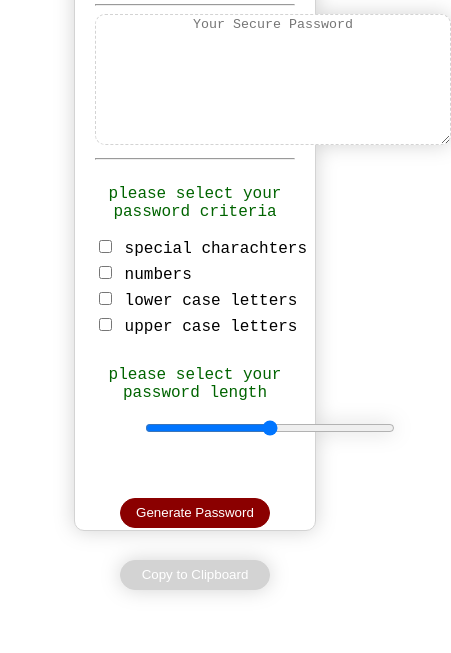
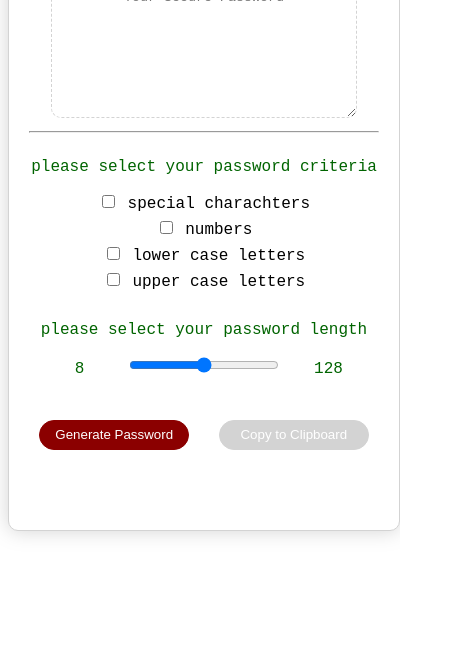
Before and after one commit to StephonAutery/2020-javascript-password-generator, a plain HTML site: page index.html in a window 390 px wide. Shown: the part 191-844 px from the top of the page, 451 px wide, since content can reach past the window. Drawn offline with Linux system fonts and the light colour scheme.

Commit message:
cleaning up code.

```diff
--- a/index.html
+++ b/index.html
@@ -1,11 +1,12 @@
 <!DOCTYPE html>
 <html lang="en">
+
 <head>
   <meta charset="UTF-8" />
   <meta name="viewport" content="width=device-width, initial-scale=1.0" />
   <meta http-equiv="X-UA-Compatible" content="ie=edge" />
   <!-- reset all css settings before we get started -->
-        <link  rel="stylesheet" href="css/reset.css">
+  <link rel="stylesheet" href="css/reset.css">
   <!-- local, custom css -->
   <link rel="stylesheet" type="text/css" href="styles.css">
   <!-- link to site favicon -->
@@ -19,53 +20,27 @@
     <h1>Password Generator</h1>
   </header>
 
-  <main id="main" class="container">
-
-    <h2 id="header2">Generate a Password</h2>
+  <main id="main">
+    <h2>Generate a Password</h2>
     <hr>
-      <textarea
-        readonly
-        id="password"
-        resize="none"
-        placeholder="Your Secure Password"
-        aria-label="Generated Password"
-      ></textarea>
+    <textarea readonly id="password" resize="none" placeholder="Your Secure Password"
+      aria-label="Generated Password"></textarea>
     <hr>
-
-    <div>
     <p id="passText">please select your password criteria</p>
-    </div>
-
-    <div id="charDiv">
     <input name="radio" class="radio" type="checkbox" id="special"> special charachters<br>
     <input name="radio" class="radio" type="checkbox" id="nums"> numbers<br>
     <input name="radio" class="radio" type="checkbox" id="lower"> lower case letters<br>
     <input name="radio" class="radio" type="checkbox" id="upper"> upper case letters<br>
-    </div>
-
-    <div>
     <p id="passText">please select your password length</p>
-    </div>
-
-    <div id="rangeDiv">
-      <span class="range">8</span><input id="range" type="range" min="8" max="128" value="68"><span id="rangeSpan" class="range">128</span>
-    </div>
-
-    <div>
+    <span class="range">8</span><input id="range" type="range" min="8" max="128" value="68"><span id="rangeSpan"
+      class="range">128</span>
     <p id="rangeInfoDiv"></p>
-    </div>
-
-    <div id="buttonDiv">
     <p class="button">
       <button id="generate" type="submit">Generate Password</button>
     </p>
     <p class="button">
       <button id="copy">Copy to Clipboard</button>
     </p>
-
-    </div>
-
-
   </main>
 
   <script src="javaScript.js"></script>
--- a/javaScript.js
+++ b/javaScript.js
@@ -96,7 +96,7 @@ function getPassword(){
         }
     varCount++;
     }
-    // writes the password to the screen
+    // write the password to the screen
     password.textContent = varPassWord;
 }
 
--- a/styles.css
+++ b/styles.css
@@ -7,7 +7,6 @@ body {
 #main {
     position: relative;
     display: inline-block;
-    /* overflow: auto; */
     width: 500px;
     height: 600px;
     padding: 20px;
@@ -17,21 +16,6 @@ body {
     background-color: white;
 }
 
-#header2 {
-    /* text-align: center; */
-    /* margin-left: 20px; */
-    /* margin-top: 5px; */
-    /* margin-bottom: 5px; */
-}
-
-#textDiv {
-    resize: none;
-    /* overflow: auto; */
-    margin: 15px;
-    padding: 5px;
-    border-top: 1px solid lightgrey;
-    border-bottom: 1px solid lightgrey;
-}
 
 #password {
     text-align: center;
@@ -43,14 +27,13 @@ body {
 
 #rangeDiv {
     position: relative;
-    /* overflow: auto; */
     display: inline-block;
 
     width: 400px;
 }
 
 #range {
-    width: 250px;
+    width: 150px;
 }
 
 #rangeInfoDiv {
@@ -58,7 +41,6 @@ body {
 }
 .range {
     position: relative;
-    /* overflow: auto; */
     display: inline-block;
     color: darkgreen;
     padding-left: 10px;
@@ -83,10 +65,14 @@ body {
 #buttonDiv {
     position: relative;
     text-align: center;
-    /* overflow: auto; */
     display: inline-block;
     margin-top: 25px;
     width: 400px;
+}
+
+.button {
+    display: inline-block;
+    padding: 10px;
 }
 
 #generate {
@@ -114,7 +100,6 @@ body {
     #main {
         position: relative;
         display: inline-block;
-        /* overflow: auto; */
         width:400px;
         padding: 20px;
         filter: drop-shadow(0px 0px 10px lightgray);
@@ -133,7 +118,6 @@ body {
 
     #textDiv {
         resize: none;
-        /* overflow: auto; */
         width: 350px;
         margin: 15px;
         padding: 5px;
@@ -144,7 +128,6 @@ body {
     #buttonDiv {
         position: relative;
         text-align: center;
-        /* overflow: auto; */
         display: inline-block;
         margin-top: 25px;
         width: 325px;
@@ -152,12 +135,11 @@ body {
 
 }
 
-/* 480px */
+/* 768px media inquiery */
 @media only screen and (max-width: 768px) {
     #main {
         position: relative;
         display: inline-block;
-        /* overflow: auto; */
         width:350px;
         padding: 20px;
         filter: drop-shadow(0px 0px 10px lightgray);
@@ -184,7 +166,6 @@ body {
 
     #textDiv {
         resize: none;
-        /* overflow: auto; */
         width: 300px;
         margin: 15px;
         padding: 5px;
@@ -195,18 +176,17 @@ body {
     #buttonDiv {
         position: relative;
         text-align: center;
-        /* overflow: auto; */
         display: inline-block;
         margin-top: 25px;
-        width: 150px;
+        width: 200px;
     }
 
     .button {
         /* position: relative; */
         /* display: inline-block; */
-        text-align: center;
-        float: left;
-        clear: left;
+        /* text-align: center; */
+        /* float: left;
+        clear: left; */
     }
     .range {
         /* position: relative; */
@@ -214,14 +194,13 @@ body {
         /* display: inline-block; */
         color: darkgreen;
         width: 75px;
-        display: none;
+        /* display: none; */
         /* padding-left: 10px;
         padding-right: 10px; */
     }
 
     #rangeDiv {
         position: relative;
-        /* overflow: auto; */
         display: inline-block;
         width: 350px;
     }
@@ -236,20 +215,14 @@ body {
 @media only screen and (max-width: 576px){
 
     #main {
-        position: relative;
-        display: inline-block;
-        /* overflow: auto; */
-        width: 200px;
+        width: 350px;
         padding: 20px;
-        filter: drop-shadow(0px 0px 10px lightgray);
-        border-radius: 10px;
-        border: 1px solid lightgray;
         background-color: white;
     }
 
     #password {
         text-align: center;
-        width: 350px;
+        width: 300px;
         height: 125px;
         border: 1px dashed lightgrey;
         border-radius: 10px;
@@ -257,7 +230,6 @@ body {
 
     #textDiv {
         resize: none;
-        /* overflow: auto; */
         margin: 15px;
         padding: 5px;
         border-top: 1px solid lightgrey;
```
Lines whose indentation alone changed are shown as unchanged.
